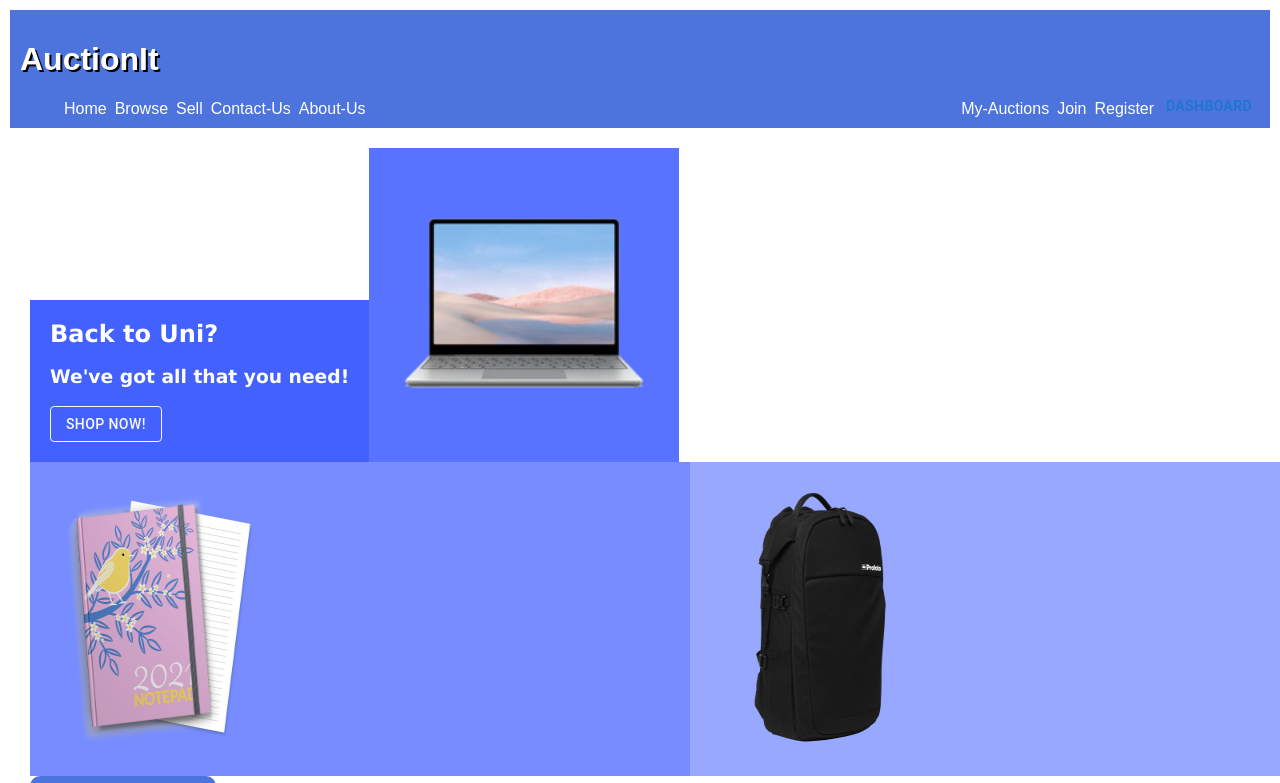
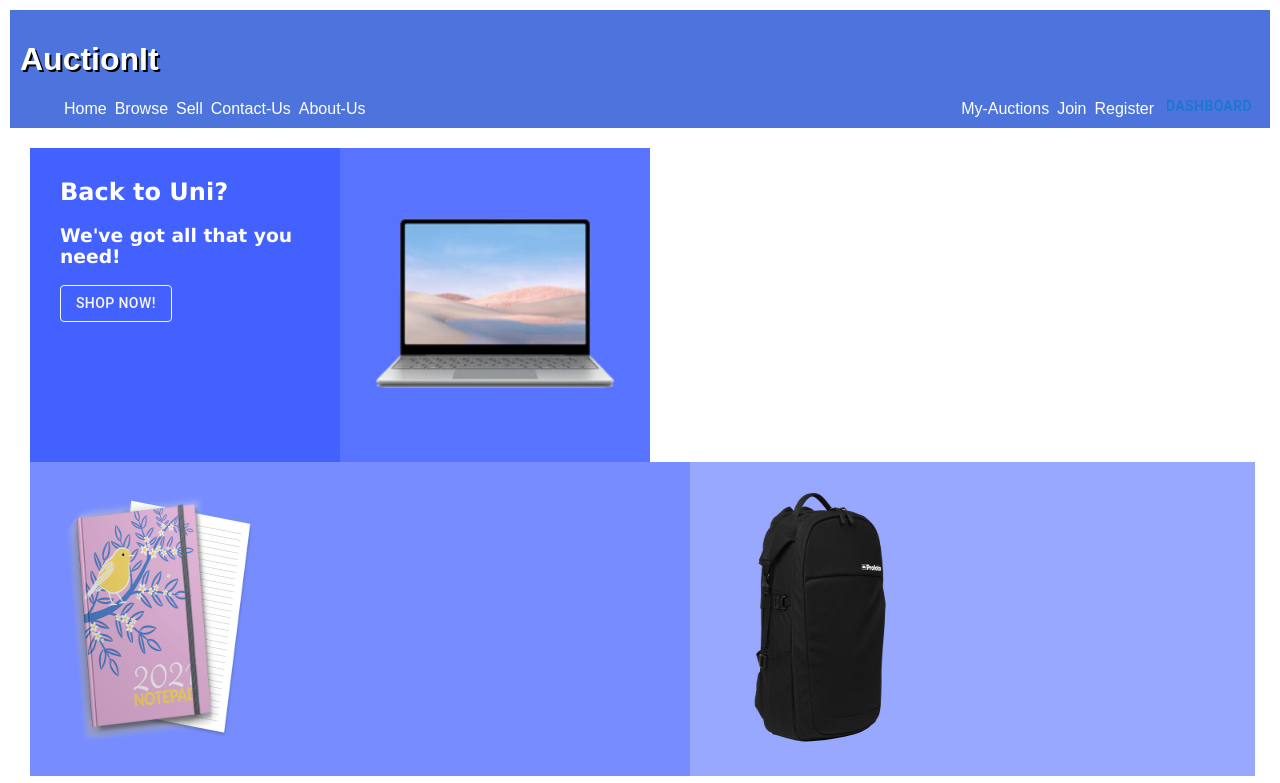
Before and after one commit to Liam5305/AuctionIT_HonoursProject, a React app: page / in a window 1280 px wide. Shown: the top 783 px of the page. Built offline with nearby package versions, Linux system fonts and the light colour scheme.

Commit message:
Fixed CSS

```diff
--- a/src/index.css
+++ b/src/index.css
@@ -374,6 +374,7 @@ textarea[type=text]:focus {
   }
 
 .feat-items {
+    margin-top: 15px;
     background-color: #4C74DC;
     color: white;
     border-radius: 10px;
@@ -438,8 +439,10 @@ textarea[type=text]:focus {
 .seasonal-advert {
     background-color: #4361FF;
     display: table;
-    display: inline-block;
-    padding: 20px;
+    padding: 30px 30px 30px 30px;
+    height: 254px;
+    width: 250px;
+    float: left;
 }
 
 .seasonal-advert h2 {
@@ -472,7 +475,7 @@ textarea[type=text]:focus {
     display: table;
     display: inline-block;
     padding: 30px 30px 30px 30px;
-    width: 543px;
+    width: 505px;
     position: absolute;
 }
 
@@ -481,7 +484,7 @@ textarea[type=text]:focus {
     background-color: #C4C4C4;
     padding: 10px 10px 10px 10px;
     display: table;
-    width: 350px;
+    width: 500px;
     float: right;
     color: white;
 }
@@ -501,7 +504,7 @@ textarea[type=text]:focus {
     padding: 10px 10px 10px 10px;
     float: right;
     margin-right: 10px;
-    width: 400px;
+    width: 500px;
     height: 250px;
     text-align: center;
     color: white;
```
